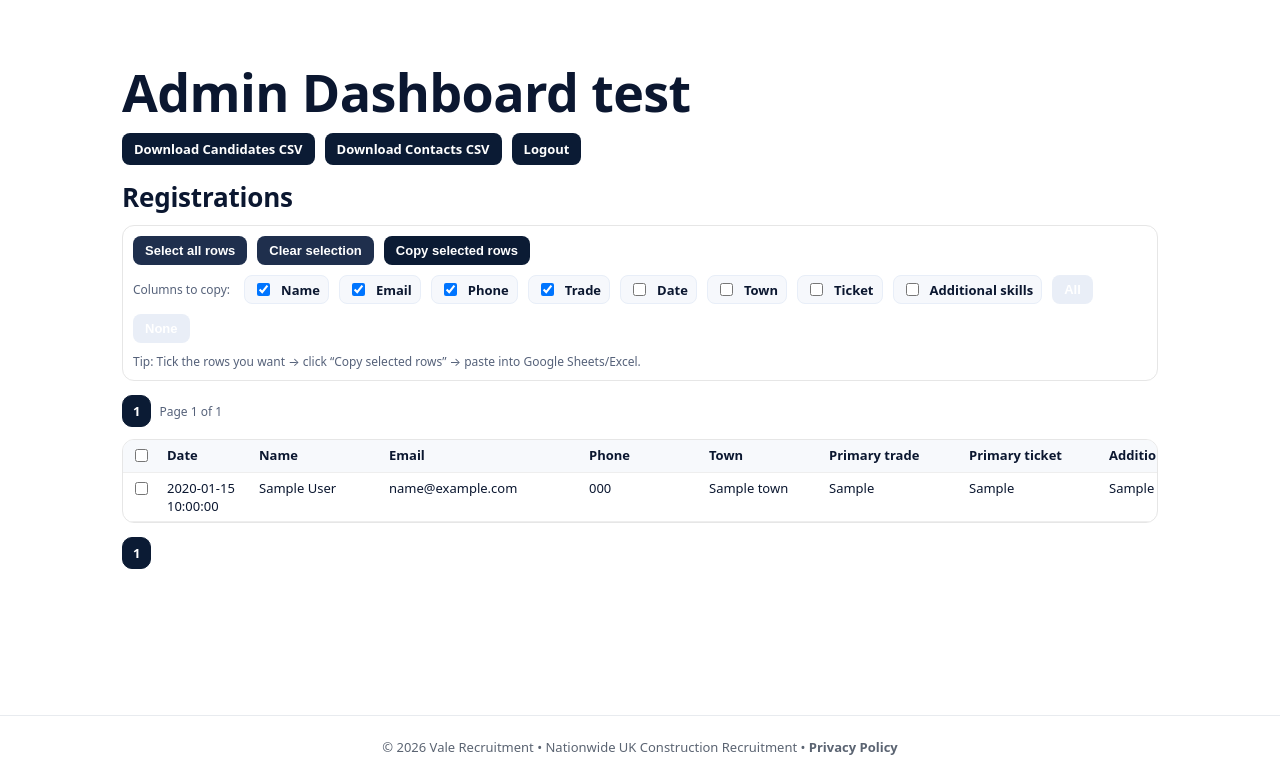
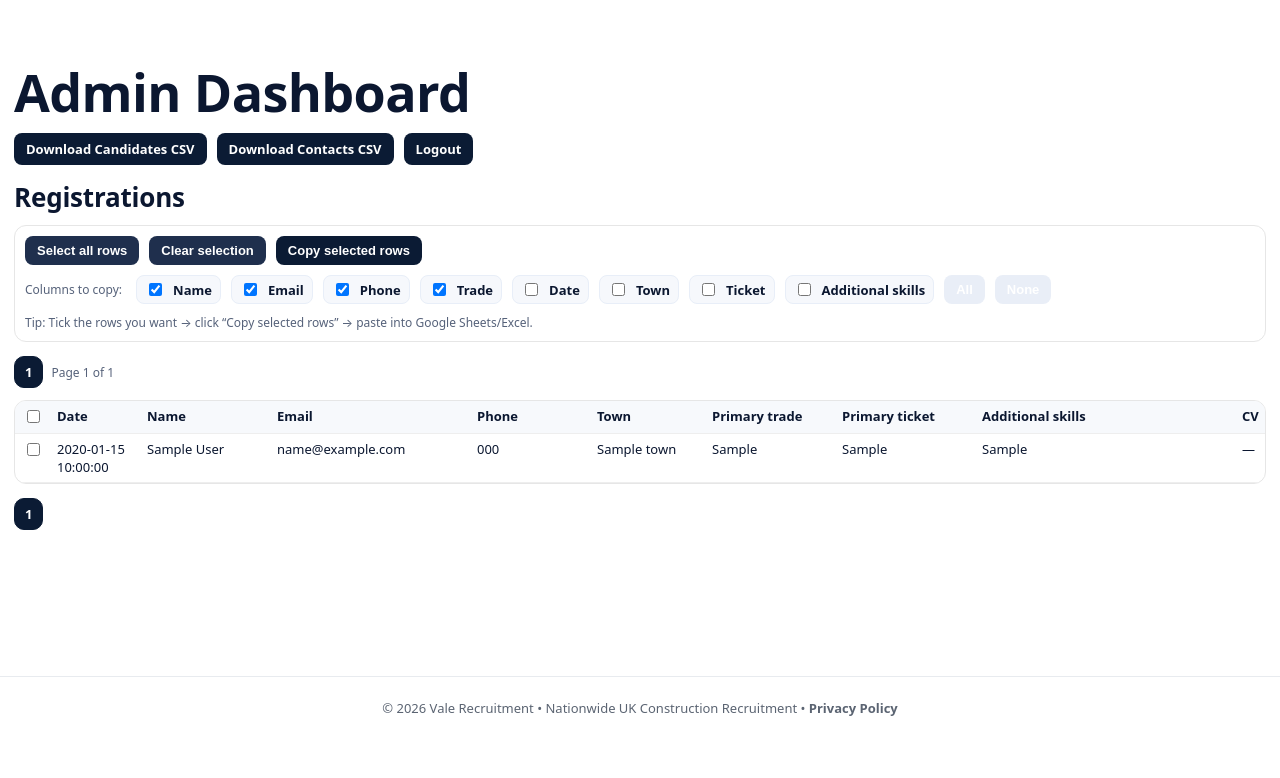
Before and after one commit to VladLevinte/valerec-site, a Flask app: template templates/admin.html in a window 1280 px wide. Shown: the part 73-851 px from the top of the page. After the commit the page ends 789 px from the top, so only its background shows below. Run offline with Flask 3, Linux system fonts and the light colour scheme; the template is opened without the code that fills it: most values are stand-ins (such as "Sample title", 1, 10 or a date in 2020).

Commit message:
Update admin.html

```diff
--- a/templates/admin.html
+++ b/templates/admin.html
@@ -5,17 +5,23 @@
 /* === Make page never overflow horizontally === */
 html, body { max-width: 100%; overflow-x: hidden; }
 
-/* Full width container but compact inside */
+/*
+  IMPORTANT:
+  This makes the admin area "full-bleed" across the whole screen,
+  even if base.html has a centered container/max-width.
+*/
 .admin-wrapper{
-  width: 100%;
-  margin: 0 auto;
+  width: 100vw;
+  margin-left: calc(50% - 50vw);
+  margin-right: calc(50% - 50vw);
   padding: 18px 14px;
   box-sizing: border-box;
 }
 
+/* Remove inner max-width so we use the whole screen */
 .admin-inner{
-  max-width: 1400px;        /* compact overall width */
-  margin: 0 auto;
+  max-width: none;
+  margin: 0;        /* left aligned */
 }
 
 /* Buttons */
@@ -105,13 +111,13 @@ html, body { max-width: 100%; overflow-x: hidden; }
   border-radius: 12px;
   border: 1px solid #e6e6e6;
   background: #fff;
-  overflow: hidden;          /* prevent horizontal page scrolling */
+  overflow: hidden;          /* prevent page horizontal scroll */
 }
 
 .admin-table{
   width: 100%;
   border-collapse: collapse;
-  table-layout: fixed;       /* key: keep inside viewport */
+  table-layout: fixed;       /* keep inside viewport */
   font-size: 13px;           /* compact */
 }
 
@@ -137,18 +143,18 @@ html, body { max-width: 100%; overflow-x: hidden; }
 .admin-table tbody tr:nth-child(even){ background:#fafafa; }
 .admin-table tbody tr:hover{ background:#f2f6ff; }
 
-/* Column widths (compact) */
-.col-select{ width: 36px; }
-.col-date{ width: 92px; }
+/* Column widths tuned to show EVERYTHING on screen */
+.col-select{ width: 34px; }
+.col-date{ width: 90px; }
 .col-name{ width: 130px; }
 .col-email{ width: 200px; }
 .col-phone{ width: 120px; }
-.col-town{ width: 120px; }
-.col-trade{ width: 140px; }
+.col-town{ width: 115px; }
+.col-trade{ width: 130px; }
 .col-ticket{ width: 140px; }
-.col-additional{ width: 220px; }
-.col-cv{ width: 86px; }
-.col-tickets{ width: 86px; }
+.col-additional{ width: 260px; } /* make additional skills readable */
+.col-cv{ width: 90px; }
+.col-tickets{ width: 90px; }
 
 /* Links inside table */
 .table-link{
@@ -157,19 +163,19 @@ html, body { max-width: 100%; overflow-x: hidden; }
 }
 .table-link:hover{ opacity: .85; }
 
-/* Mobile: hide the widest columns first */
+/* On smaller screens, table still wraps and stays inside.
+   We DO NOT hide download buttons or additional skills here. */
 @media (max-width: 900px){
-  .hide-md{ display:none; }
-}
-@media (max-width: 700px){
-  .hide-sm{ display:none; }
+  .admin-table{ font-size: 12.5px; }
+  .admin-table th, .admin-table td{ padding: 6px 6px; }
+  .col-additional{ width: 220px; }
 }
 </style>
 
 <div class="admin-wrapper">
   <div class="admin-inner">
 
-    <h1 style="margin:0 0 8px;">Admin Dashboard test</h1>
+    <h1 style="margin:0 0 8px;">Admin Dashboard</h1>
 
     <div class="top-actions">
       <a class="btn" href="{{ url_for('export_candidates_csv') }}">Download Candidates CSV</a>
@@ -179,7 +185,7 @@ html, body { max-width: 100%; overflow-x: hidden; }
 
     <h2 style="margin: 14px 0 6px;">Registrations</h2>
 
-    <!-- Copy controls (always visible) -->
+    <!-- Copy controls -->
     <div class="copy-toolbar">
       <div class="row">
         <button class="btn secondary" id="selectAllBtn" type="button">Select all rows</button>
@@ -234,10 +240,10 @@ html, body { max-width: 100%; overflow-x: hidden; }
             <th class="col-name">Name</th>
             <th class="col-email">Email</th>
             <th class="col-phone">Phone</th>
-            <th class="col-town hide-sm">Town</th>
+            <th class="col-town">Town</th>
             <th class="col-trade">Primary trade</th>
-            <th class="col-ticket hide-md">Primary ticket</th>
-            <th class="col-additional hide-md">Additional skills</th>
+            <th class="col-ticket">Primary ticket</th>
+            <th class="col-additional">Additional skills</th>
             <th class="col-cv">CV</th>
             <th class="col-tickets">Tickets</th>
           </tr>
@@ -247,15 +253,14 @@ html, body { max-width: 100%; overflow-x: hidden; }
           <tr class="data-row">
             <td class="col-select"><input type="checkbox" class="row-check"></td>
 
-            <!-- data-col keys used by copy feature -->
             <td data-col="date">{{ c["created_date"] }}</td>
             <td data-col="name">{{ c["first_name"] }} {{ c["last_name"] }}</td>
             <td data-col="email">{{ c["email"] }}</td>
             <td data-col="phone">{{ c["phone"] }}</td>
-            <td data-col="town" class="hide-sm">{{ c["town"] }}</td>
+            <td data-col="town">{{ c["town"] }}</td>
             <td data-col="trade">{{ c["primary_trade"] }}</td>
-            <td data-col="ticket" class="hide-md">{{ c["primary_ticket"] }}</td>
-            <td data-col="additional" class="hide-md">{{ c["additional_info"] or "" }}</td>
+            <td data-col="ticket">{{ c["primary_ticket"] }}</td>
+            <td data-col="additional">{{ c["additional_info"] or "" }}</td>
 
             <td>
               {% if c["cv_filename"] %}
@@ -361,7 +366,6 @@ html, body { max-width: 100%; overflow-x: hidden; }
     const rows = Array.from(table.querySelectorAll('tbody tr.data-row'));
     const selectedRows = rows.filter(r => r.querySelector('.row-check')?.checked);
 
-    // IMPORTANT: only copy selected rows (no selection = do nothing)
     if (selectedRows.length === 0){
       setStatus('Select the rows you want first.');
       return;
@@ -379,10 +383,8 @@ html, body { max-width: 100%; overflow-x: hidden; }
     };
 
     const lines = [];
-    // header row
     lines.push(selectedCols.map(c => headerMap[c] || c).join('\t'));
 
-    // data rows
     for (const row of selectedRows){
       const cells = selectedCols.map(colKey => {
         const td = row.querySelector(`[data-col="${colKey}"]`);
```
